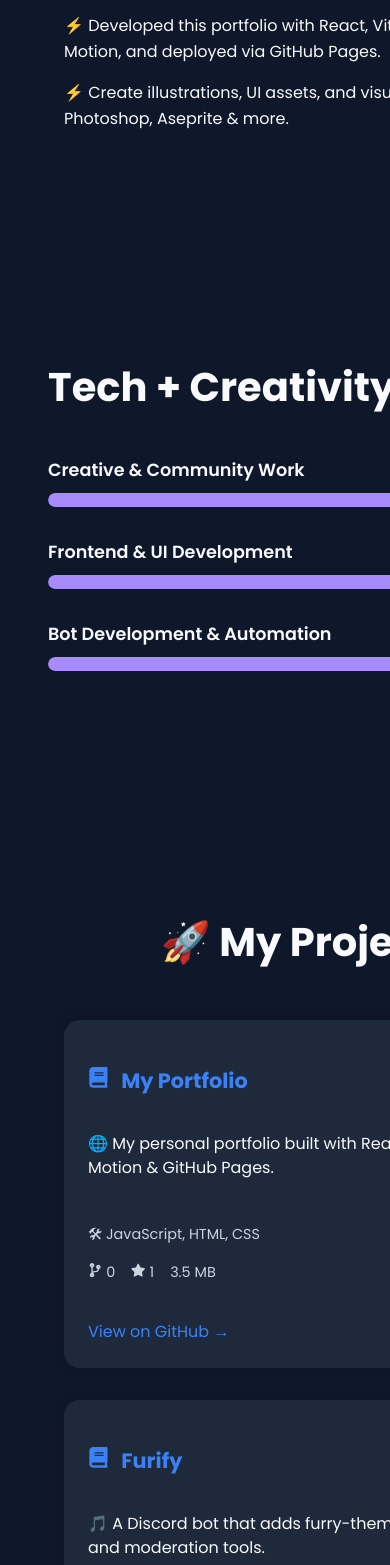
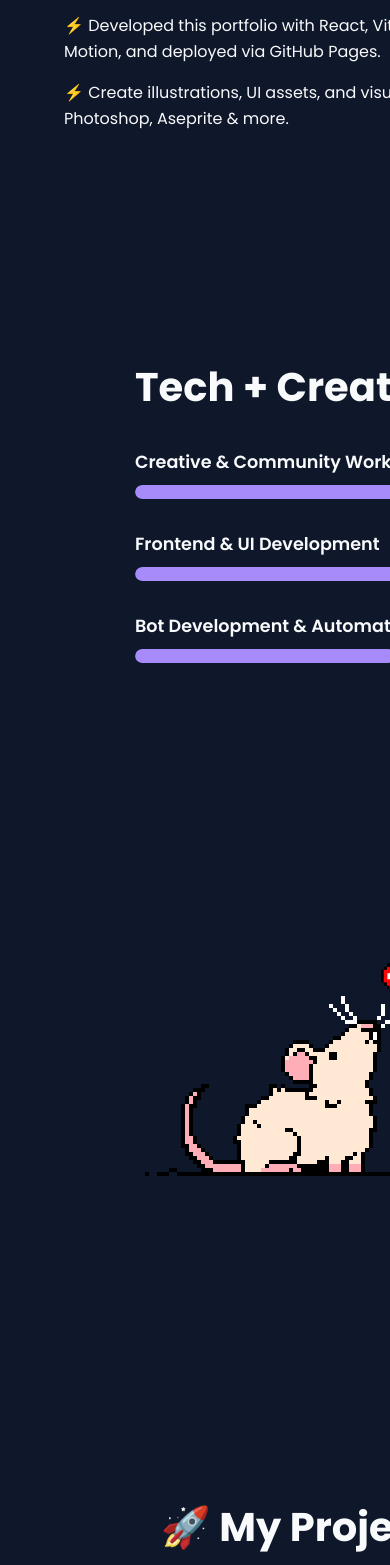
Before and after one commit to MopsMips/eileen-jenke-portfolio, a React (Vite) app: page / in a window 390 px wide. Shown: the part 2132-3697 px from the top of the page. Built offline with nearby package versions, Linux system fonts and the light colour scheme.

Commit message:
feat: add animated rat GIF and responsive layout

```diff
--- a/src/components/Proficiency.css
+++ b/src/components/Proficiency.css
@@ -1,14 +1,26 @@
 .proficiency-section {
-    padding: 5rem 1rem;
+    padding: 5rem 2rem;
     background-color: var(--bg-color);
     color: var(--text-color);
-    max-width: 800px;
+    max-width: 1200px;
     margin: 0 auto;
 }
 
-.proficiency-section h2 {
+.proficiency-layout {
+    display: flex;
+    justify-content: space-between;
+    align-items: center;
+    flex-wrap: wrap;
+    gap: 2rem;
+}
+
+.proficiency-text {
+    flex: 1 1 500px;
+}
+
+.proficiency-text h2 {
     font-size: 2.5rem;
-    margin-bottom: 2.5rem;
+    margin-bottom: 2rem;
     text-align: left;
 }
 
@@ -25,7 +37,6 @@
 .progress {
     width: 100%;
     background-color: var(--progress-bg, #e5e7eb);
-    /* fallback hellgrau */
     border-radius: 9999px;
     overflow: hidden;
     height: 14px;
@@ -34,7 +45,35 @@
 .bar {
     height: 100%;
     background-color: var(--progress-fill, #a78bfa);
-    /* fallback lila */
     transition: width 0.5s ease;
     border-radius: 9999px;
 }
+
+/* GIF rechts neben dem Text */
+.proficiency-gif-wrapper {
+    flex-shrink: 0;
+    width: 400px;
+    max-width: 100%;
+}
+
+.proficiency-gif {
+    width: 100%;
+    height: auto;
+    display: block;
+}
+
+/* Responsive: Stack auf Mobile */
+@media (max-width: 768px) {
+    .proficiency-layout {
+        flex-direction: column;
+        align-items: center;
+    }
+
+    .proficiency-text h2 {
+        text-align: center;
+    }
+
+    .proficiency-gif-wrapper {
+        margin-top: 2rem;
+    }
+}
--- a/src/components/Proficiency.jsx
+++ b/src/components/Proficiency.jsx
@@ -1,9 +1,12 @@
 import "./Proficiency.css";
 import { motion } from "framer-motion";
+import ratGif from "../assets/Rat.gif";
 
 function Proficiency() {
     return (
         <section className="proficiency-section" id="proficiency">
+            <div className="proficiency-layout">
+                <div className="proficiency-text">
                     <motion.h2
                         initial={{ opacity: 0, y: 30 }}
                         whileInView={{ opacity: 1, y: 0 }}
@@ -13,7 +16,6 @@ function Proficiency() {
                         Tech + Creativity
                     </motion.h2>
 
-            {/* 1. Creative & Community */}
                     <motion.div
                         className="skill"
                         initial={{ opacity: 0, y: 20 }}
@@ -27,7 +29,6 @@ function Proficiency() {
                         </div>
                     </motion.div>
 
-            {/* 2. Frontend */}
                     <motion.div
                         className="skill"
                         initial={{ opacity: 0, y: 20 }}
@@ -41,7 +42,6 @@ function Proficiency() {
                         </div>
                     </motion.div>
 
-            {/* 3. Bots */}
                     <motion.div
                         className="skill"
                         initial={{ opacity: 0, y: 20 }}
@@ -54,6 +54,18 @@ function Proficiency() {
                             <div className="bar" style={{ width: "75%" }}></div>
                         </div>
                     </motion.div>
+                </div>
+
+                <motion.div
+                    className="proficiency-gif-wrapper"
+                    initial={{ opacity: 0, x: 30 }}
+                    whileInView={{ opacity: 1, x: 0 }}
+                    transition={{ duration: 0.6 }}
+                    viewport={{ once: true }}
+                >
+                    <img src={ratGif} alt="Pixelratte mit Herz" className="proficiency-gif" />
+                </motion.div>
+            </div>
         </section>
     );
 }
```
Also changed, not shown: src/assets/Rat.gif (added). Lines whose indentation alone changed are shown as unchanged.
